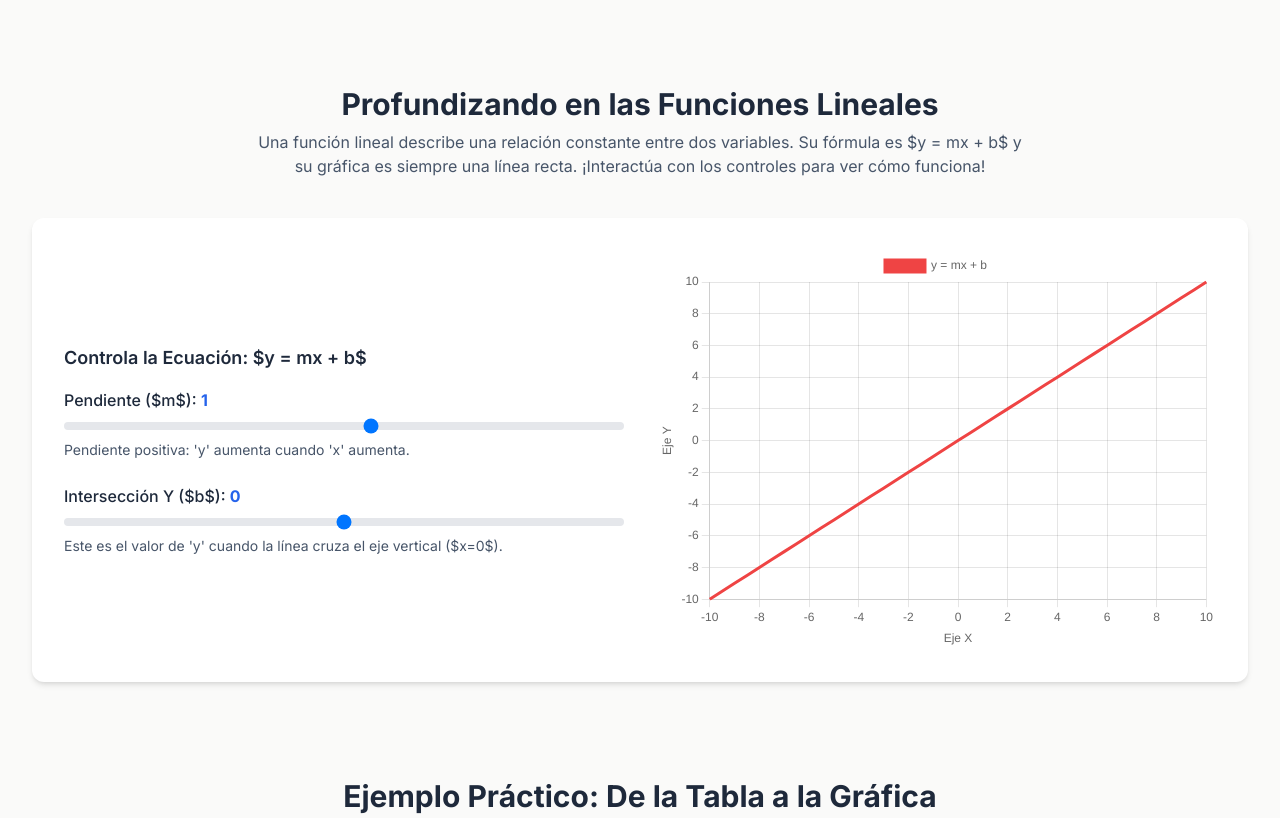
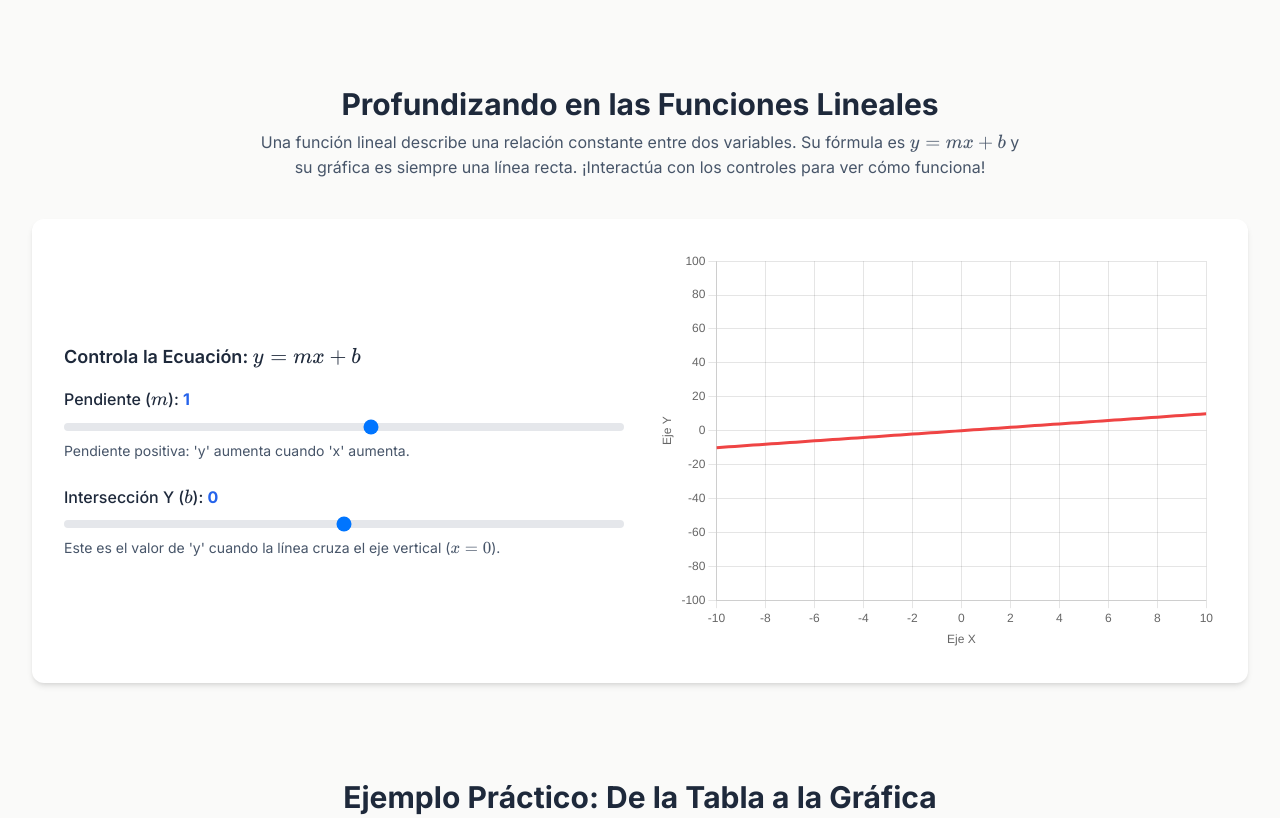
Before and after one commit to jb-1717/10mo, a plain HTML site: page graficas.html in a window 1280 px wide. Shown: the part 1440-2258 px from the top of the page. Drawn offline with nearby package versions, Linux system fonts and the light colour scheme.

Commit message:
Update graficas.html

```diff
--- a/graficas.html
+++ b/graficas.html
@@ -9,15 +9,12 @@
     <link rel="preconnect" href="https://fonts.googleapis.com">
     <link rel="preconnect" href="https://fonts.gstatic.com" crossorigin>
     <link href="https://fonts.googleapis.com/css2?family=Inter:wght@400;500;600;700&display=swap" rel="stylesheet">
-    <!-- Chosen Palette: Calm Neutrals & Academic Blue -->
-    <!-- Application Structure Plan: The SPA is designed as a vertical, scrollable learning journey, mirroring the pedagogical flow of the source presentation. It starts with 'why', moves to 'what' (types of graphs in interactive tabs), then 'how' (a deep, interactive dive into linear functions with real-time sliders), and finally 'application' (a practical scatter plot example with hover effects and a toggleable trendline). This structure turns passive slides into an active exploration tool, enhancing understanding and retention. Navigation at the top allows users to jump between key learning modules. -->
-    <!-- Visualization & Content Choices:
-        - Why graph?: Goal: Inform -> Method: Text blocks with icons. Justification: Simple, direct communication.
-        - Graph Types: Goal: Organize/Compare -> Method: Interactive tabs with small Chart.js examples. Interaction: Clicking tabs reveals graph types. Justification: Compactly organizes foundational knowledge, encouraging exploration.
-        - Linear Functions: Goal: Explain concept -> Method: Interactive Chart.js line chart with sliders for slope (m) and y-intercept (b). Interaction: Sliders update the chart and descriptive text in real-time. Justification: Makes the abstract formula y=mx+b tangible and intuitive, which is the core interactive element.
-        - Practical Example: Goal: Show relationship -> Method: HTML table and an interactive Chart.js scatter plot. Interaction: Hovering a plot point highlights the corresponding table row; a button toggles the trendline. Justification: Visually connects raw data, its graphical representation, and the underlying linear model.
-        - All visualizations use Chart.js on a Canvas element. -->
-    <!-- CONFIRMATION: NO SVG graphics used. NO Mermaid JS used. -->
+    <!-- KaTeX CSS -->
+    <link rel="stylesheet" href="https://cdn.jsdelivr.net/npm/katex@0.16.9/dist/katex.min.css">
+    <!-- KaTeX JS -->
+    <script src="https://cdn.jsdelivr.net/npm/katex@0.16.9/dist/katex.min.js"></script>
+    <script src="https://cdn.jsdelivr.net/npm/katex@0.16.9/dist/contrib/auto-render.min.js"></script>
+
     <style>
         body {
             font-family: 'Inter', sans-serif;
@@ -215,6 +212,19 @@
 
 <script>
 document.addEventListener('DOMContentLoaded', () => {
+    try {
+        // Configurar KaTeX auto-render
+        if (typeof renderMathInElement === 'function') {
+            renderMathInElement(document.body, {
+                delimiters: [
+                    {left: '$$', right: '$$', display: true},
+                    {left: '$', right: '$', display: false},
+                ],
+                throwOnError: false
+            });
+        } else {
+            console.warn('KaTeX auto-render no se cargó correctamente');
+        }
 
         const chartData = {
             barras: {
@@ -265,14 +275,21 @@ document.addEventListener('DOMContentLoaded', () => {
         };
 
         let commonChart;
-    const commonChartsCanvas = document.getElementById('commonChartsCanvas').getContext('2d');
+        const commonChartsCanvas = document.getElementById('commonChartsCanvas');
 
+        if (!commonChartsCanvas) {
+            console.error('No se encontró el canvas para gráficos comunes');
+        } else {
+            const ctx = commonChartsCanvas.getContext('2d');
+
+            // Renderizar el gráfico común basado en el tipo seleccionado
             function renderCommonChart(type) {
+                try {
                     if (commonChart) {
                         commonChart.destroy();
                     }
                     const config = chartData[type];
-        commonChart = new Chart(commonChartsCanvas, {
+                    commonChart = new Chart(ctx, {
                         type: config.type,
                         data: config.data,
                         options: {
@@ -281,10 +298,16 @@ document.addEventListener('DOMContentLoaded', () => {
                             plugins: { legend: { display: config.type !== 'bar' } }
                         }
                     });
+                } catch (e) {
+                    console.error('Error al renderizar gráfico común:', e);
+                }
             }
 
+            // Lógica para los botones de las pestañas
             const tabButtons = document.querySelectorAll('.tab-btn');
             const tabContents = document.querySelectorAll('.tab-content');
+
+            if (tabButtons.length && tabContents.length) {
                 tabButtons.forEach(button => {
                     button.addEventListener('click', () => {
                         const tab = button.dataset.tab;
@@ -300,36 +323,27 @@ document.addEventListener('DOMContentLoaded', () => {
                 });
 
                 renderCommonChart('barras');
+            } else {
+                console.warn('No se encontraron botones de pestañas o contenidos');
+            }
+        }
 
+        // Controles para la función lineal
         const mSlider = document.getElementById('slider-m');
         const bSlider = document.getElementById('slider-b');
         const mValueSpan = document.getElementById('m-value');
         const bValueSpan = document.getElementById('b-value');
         const mDesc = document.getElementById('m-desc');
-    const linearFunctionCanvas = document.getElementById('linearFunctionCanvas').getContext('2d');
+        const linearFunctionCanvas = document.getElementById('linearFunctionCanvas');
+
+        if (!linearFunctionCanvas) {
+            console.error('No se encontró el canvas para la función lineal');
+        } else {
+            const linearCtx = linearFunctionCanvas.getContext('2d');
             let linearChart;
 
-    function updateLinearChart() {
-        const m = parseFloat(mSlider.value);
-        const b = parseFloat(bSlider.value);
-
-        mValueSpan.textContent = m;
-        bValueSpan.textContent = b;
-
-        if (m > 0) mDesc.textContent = "Pendiente positiva: 'y' aumenta cuando 'x' aumenta.";
-        else if (m < 0) mDesc.textContent = "Pendiente negativa: 'y' disminuye cuando 'x' aumenta.";
-        else mDesc.textContent = "Pendiente cero: 'y' se mantiene constante.";
-
-        const data = [];
-        for (let x = -10; x <= 10; x++) {
-            data.push({x: x, y: m * x + b});
-        }
-
-        linearChart.data.datasets[0].data = data;
-        linearChart.update();
-    }
-
-    linearChart = new Chart(linearFunctionCanvas, {
+            try {
+                linearChart = new Chart(linearCtx, {
                     type: 'line',
                     data: {
                         datasets: [{
@@ -345,16 +359,63 @@ document.addEventListener('DOMContentLoaded', () => {
                         responsive: true,
                         maintainAspectRatio: false,
                         scales: {
-                x: { type: 'linear', position: 'bottom', title: { display: true, text: 'Eje X' } },
-                y: { title: { display: true, text: 'Eje Y' } }
+                            x: {
+                                type: 'linear',
+                                position: 'bottom',
+                                title: { display: true, text: 'Eje X' },
+                                min: -10,
+                                max: 10
+                            },
+                            y: {
+                                title: { display: true, text: 'Eje Y' },
+                                min: -100,
+                                max: 100
+                            }
+                        },
+                        plugins: {
+                            legend: { display: false }
                         }
                     }
                 });
 
+                // Función para actualizar el gráfico lineal
+                function updateLinearChart() {
+                    try {
+                        const m = parseFloat(mSlider.value);
+                        const b = parseFloat(bSlider.value);
+
+                        mValueSpan.textContent = m;
+                        bValueSpan.textContent = b;
+
+                        if (m > 0) mDesc.textContent = "Pendiente positiva: 'y' aumenta cuando 'x' aumenta.";
+                        else if (m < 0) mDesc.textContent = "Pendiente negativa: 'y' disminuye cuando 'x' aumenta.";
+                        else mDesc.textContent = "Pendiente cero: 'y' se mantiene constante.";
+
+                        const data = [];
+                        for (let x = -10; x <= 10; x += 0.5) {
+                            data.push({x: x, y: m * x + b});
+                        }
+
+                        linearChart.data.datasets[0].data = data;
+                        linearChart.update();
+                    } catch (e) {
+                        console.error('Error al actualizar gráfico lineal:', e);
+                    }
+                }
+
+                if (mSlider && bSlider && mValueSpan && bValueSpan && mDesc) {
                     mSlider.addEventListener('input', updateLinearChart);
                     bSlider.addEventListener('input', updateLinearChart);
                     updateLinearChart();
+                } else {
+                    console.warn('Faltan elementos para los controles de la función lineal');
+                }
+            } catch (e) {
+                console.error('Error al crear gráfico lineal:', e);
+            }
+        }
 
+        // Datos para el ejemplo práctico de dispersión
         const scatterData = [
             { x: 2, y: 60 }, { x: 4, y: 70 },
             { x: 6, y: 80 }, { x: 8, y: 90 },
@@ -363,28 +424,26 @@ document.addEventListener('DOMContentLoaded', () => {
         ].sort((a,b) => a.x - b.x);
 
         const tableBody = document.getElementById('dataTableBody');
+        if (tableBody) {
             scatterData.forEach((d, index) => {
                 const row = document.createElement('tr');
                 row.dataset.index = index;
                 row.innerHTML = `<td class="px-6 py-4 whitespace-nowrap">${d.x}</td><td class="px-6 py-4 whitespace-nowrap">${d.y}</td>`;
                 tableBody.appendChild(row);
             });
+        } else {
+            console.warn('No se encontró el cuerpo de la tabla de datos');
+        }
 
+        const scatterPlotCanvas = document.getElementById('scatterPlotCanvas');
+        if (!scatterPlotCanvas) {
+            console.error('No se encontró el canvas para el gráfico de dispersión');
+        } else {
+            const scatterCtx = scatterPlotCanvas.getContext('2d');
             let scatterPlot;
-    const scatterPlotCanvas = document.getElementById('scatterPlotCanvas').getContext('2d');
-    const trendlineData = {
-        label: 'Línea de Tendencia (y ≈ 5x + 50)',
-        data: [{x:0, y:50}, {x:10, y:100}],
-        type: 'line',
-        borderColor: '#f97316',
-        backgroundColor: '#f97316',
-        pointRadius: 0,
-        borderDash: [5, 5]
-    };
 
-    const scatterInterpretation = document.getElementById('scatter-interpretation');
-
-    scatterPlot = new Chart(scatterPlotCanvas, {
+            try {
+                scatterPlot = new Chart(scatterCtx, {
                     type: 'scatter',
                     data: {
                         datasets: [{
@@ -402,8 +461,11 @@ document.addEventListener('DOMContentLoaded', () => {
                             x: { title: { display: true, text: 'Horas de Estudio' }, min: 0, max: 10 },
                             y: { title: { display: true, text: 'Calificación Obtenida' }, min: 40, max: 100 }
                         },
+                        plugins: {
+                            legend: { display: false }
+                        },
                         onHover: (event, chartElement) => {
-                const tableRows = tableBody.querySelectorAll('tr');
+                            const tableRows = tableBody ? tableBody.querySelectorAll('tr') : [];
                             tableRows.forEach(row => row.classList.remove('table-row-highlight'));
                             if(chartElement.length > 0) {
                                 const index = chartElement[0].index;
@@ -416,25 +478,57 @@ document.addEventListener('DOMContentLoaded', () => {
                     }
                 });
 
+                // Datos para la línea de tendencia
+                const trendlineData = {
+                    label: 'Línea de Tendencia (y ≈ 5x + 50)',
+                    data: [{x:0, y:50}, {x:10, y:100}],
+                    type: 'line',
+                    borderColor: '#f97316',
+                    backgroundColor: '#f97316',
+                    pointRadius: 0,
+                    borderDash: [5, 5]
+                };
+
+                const scatterInterpretation = document.getElementById('scatter-interpretation');
                 const toggleBtn = document.getElementById('toggleTrendlineBtn');
+
+                if (toggleBtn) {
                     let trendlineVisible = false;
                     toggleBtn.addEventListener('click', () => {
+                        try {
                             trendlineVisible = !trendlineVisible;
                             if (trendlineVisible) {
                                 scatterPlot.data.datasets.push(trendlineData);
                                 toggleBtn.textContent = 'Ocultar Línea de Tendencia';
                                 toggleBtn.classList.replace('bg-blue-500', 'bg-orange-500');
                                 toggleBtn.classList.replace('hover:bg-blue-600', 'hover:bg-orange-600');
+                                if (scatterInterpretation) {
                                     scatterInterpretation.textContent = "La línea naranja muestra la tendencia general: a más horas de estudio, mayor es la calificación esperada. Esto indica una fuerte relación lineal positiva.";
+                                }
                             } else {
                                 scatterPlot.data.datasets.pop();
                                 toggleBtn.textContent = 'Mostrar Línea de Tendencia';
                                 toggleBtn.classList.replace('bg-orange-500', 'bg-blue-500');
                                 toggleBtn.classList.replace('hover:bg-orange-600', 'hover:bg-blue-600');
+                                if (scatterInterpretation) {
                                     scatterInterpretation.textContent = "";
                                 }
+                            }
                             scatterPlot.update();
+                        } catch (e) {
+                            console.error('Error al alternar línea de tendencia:', e);
+                        }
                     });
+                } else {
+                    console.warn('No se encontró el botón de alternar línea de tendencia');
+                }
+            } catch (e) {
+                console.error('Error al crear gráfico de dispersión:', e);
+            }
+        }
+    } catch (e) {
+        console.error('Error global en la aplicación:', e);
+    }
 });
 </script>
 
```
Lines whose indentation alone changed are shown as unchanged.
